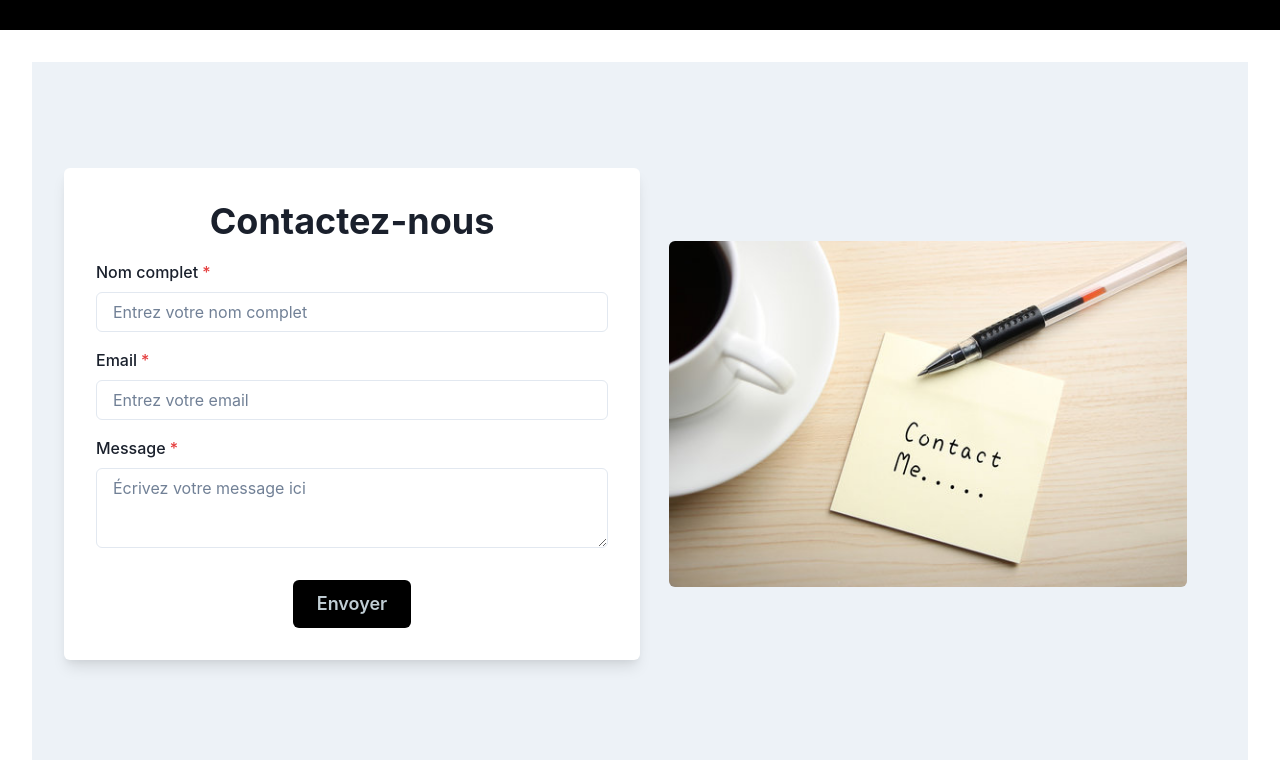
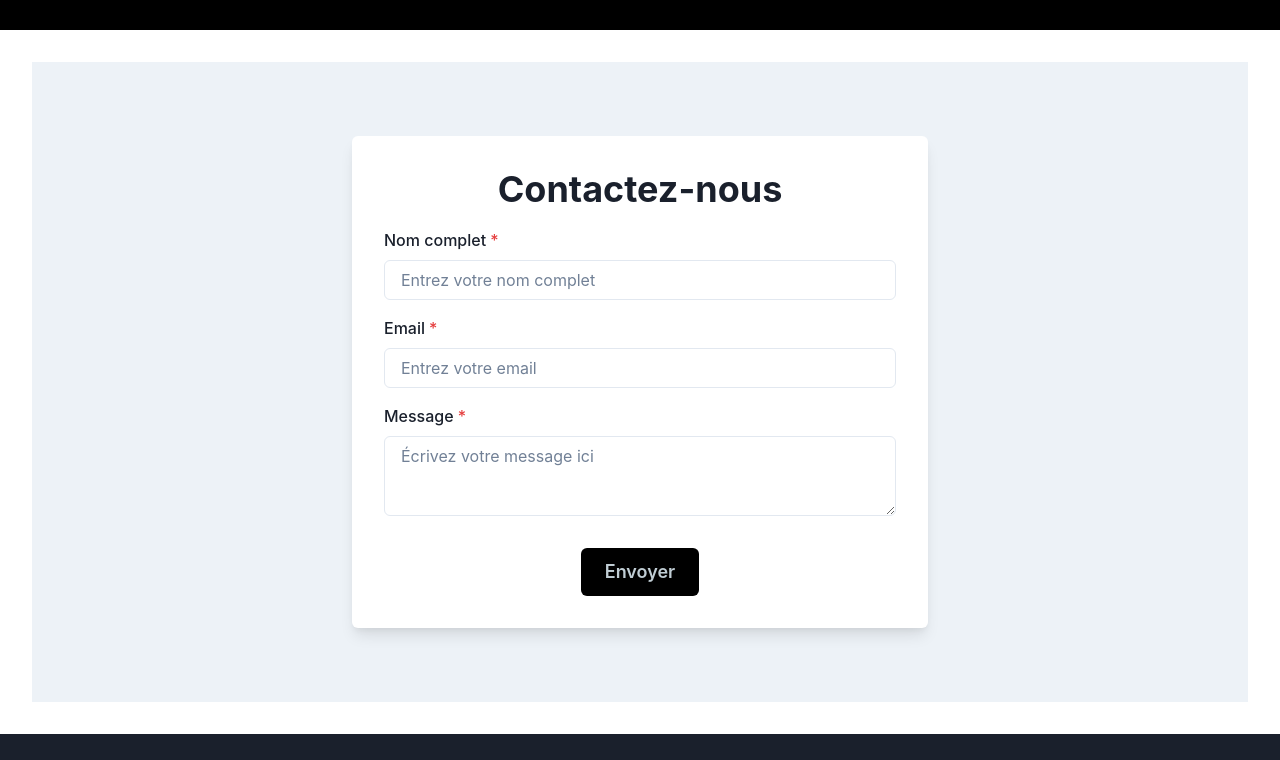
Before and after one commit to Zawadirugenyi/NadineKarungi, a React (Create React App) app: page / in a window 1280 px wide. Shown: the part 5579-6339 px from the top of the page. Built offline with nearby package versions, Linux system fonts and the light colour scheme.

Commit message:
fixing contact

```diff
--- a/src/pages/home.jsx
+++ b/src/pages/home.jsx
@@ -667,16 +667,7 @@ const HomePage = () => {
     </Box>
 
     {/* Contact Image */}
-    <Box
-      width={{ base: '100%', md: '50%' }}
-      minH="80vh"
-      display="flex"
-      justifyContent="center"
-      alignItems="center"
-      mt={{ base: 8, md: 0 }}
-    >
-      <Image src={contactImage} alt="Contact" borderRadius="md" maxW="90%" maxH="100%" />
-    </Box>
+
   </Flex>
     </Box>
 
```
